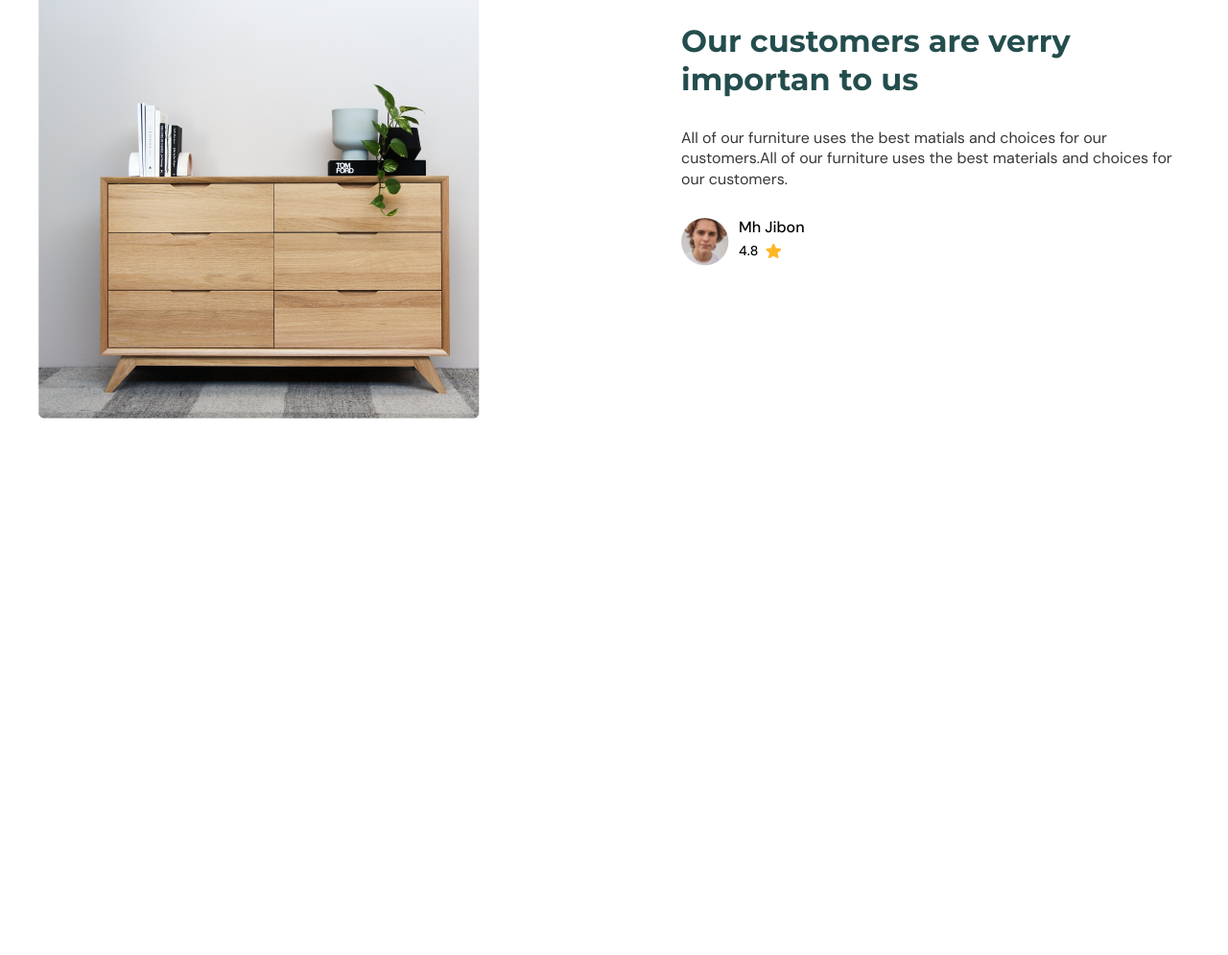
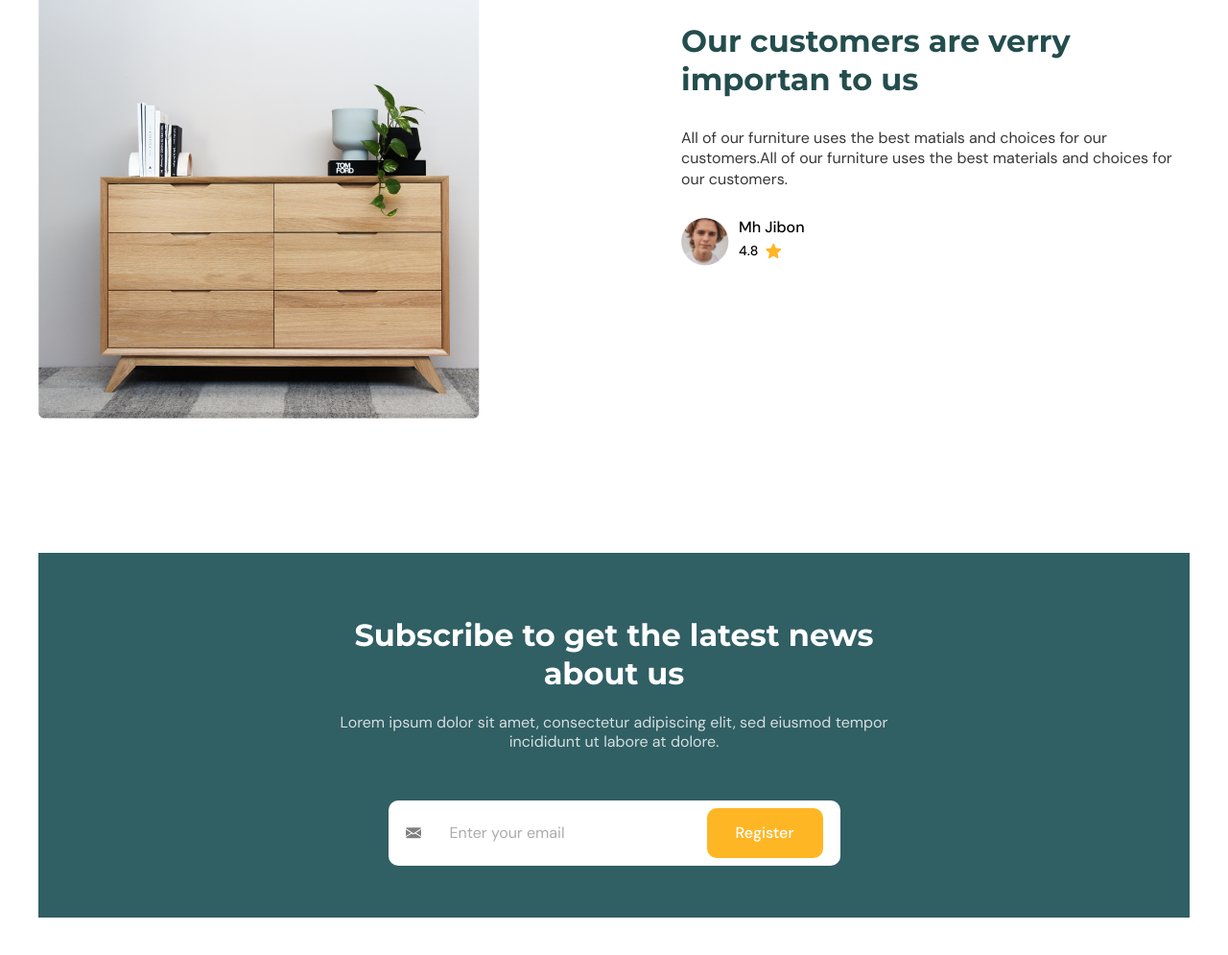
Before and after one commit to progdidi/dudeshape, a website: page app/index.html in a window 1280 px wide. Shown: the part 3391-4386 px from the top of the page at 96% size. Before the commit the page ends 3897 px from the top, so only its background shows below. Drawn offline with Linux system fonts and the light colour scheme.

Commit message:
feat: feat newsletter section

```diff
--- a/app/index.html
+++ b/app/index.html
@@ -271,6 +271,22 @@
     </div>
    </section>
 
+   <section class="newsletter">
+    <div class="container">
+        <div class="newsletter__inner">
+            <div class="newsletter__content">
+                <h2 class="section-title newsletter__title">Subscribe to get the latest news about us</h2>
+                <p class="newsletter__text">Lorem ipsum dolor sit amet, consectetur adipiscing elit, sed eiusmod tempor incididunt ut labore at dolore.</p>
+                <form action="" class="newsletter-form">
+                    <input type="text" class="newsletter-form__input" placeholder="Enter your email">
+                    <button class="newsletter-form__btn">Register</button>
+                </form>
+            </div>
+
+        </div>
+
+    </div>
+   </section>
 
 
     <script src="js/main.js"></script>
--- a/app/scss/_var.scss
+++ b/app/scss/_var.scss
@@ -7,4 +7,5 @@
     --gray-color: #808080;
     --yellow-color: #FFB624;
     --white-color: #fff;
+    --blue-color: #305f64;
 }
--- /dev/null
+++ b/app/scss/blocks/_newsletter.scss
@@ -0,0 +1,85 @@
+.newsletter {
+    margin-bottom: 140px;
+    &__inner {
+        background-color: var(--blue-color);
+        padding-top: 66px;
+        padding-bottom: 54px;
+        color: var(--white-color);
+        .newsletter__content {
+            max-width: 590px;
+            color: var(--white-color);
+            margin: 0 auto;
+            text-align: center;
+        }
+        .newsletter__title {
+            color: var(--white-color);
+            margin-bottom: 21px;
+        }
+        .newsletter__text {
+            line-height: 130%;
+            text-align: center;
+            color: rgba(255, 255, 255, 0.8);
+            margin-bottom: 50px;
+        }
+        .newsletter-form {
+            width: 471px;
+            margin: 0 auto;
+            position: relative;
+            background-color: var(--white-color);
+            padding: 23px 18px 23px 18px;
+            border-radius: 10px;
+            &::before {
+                position: absolute;
+                content: '';
+                width: 16px;
+                height: 16px;
+                background-image: url('../../icons/mail.svg');
+                background-repeat: no-repeat;
+                background-position: center;
+                top: 50%;
+                transform: translateY(-50%);
+                left: 18px;
+
+            }
+            &__input {
+                background-color: transparent;
+                border: none;
+                width: 100%;
+                margin-left: 46px;
+                &::placeholder {
+                    font-size: 16px;
+                    line-height: 137%;
+                    color: rgba(127, 127, 127, 0.66);
+                }
+            }
+            &__btn {
+                position: absolute;
+                right: 18px;
+                top: 8px;
+                padding: 15px 30px;
+                background-color: var(--yellow-color);
+                border-radius: 10px;
+                font-weight: 500;
+                font-size: 16px;
+                line-height: 137%;
+                color: var(--white-color);
+
+            }
+        }
+
+    }
+
+}
+
+@media (max-width: 750px) {
+    .newsletter {
+        &__inner {
+            .newsletter__content {
+                max-width: 80%;
+            }
+            .newsletter-form {
+                width: 90%;
+            }
+        }
+    }
+}
--- a/app/scss/blocks/_reviews.scss
+++ b/app/scss/blocks/_reviews.scss
@@ -1,5 +1,6 @@
 .reviews {
     padding: 70px 0;
+    margin-bottom: 70px;
     &__inner {
         display: flex;
         justify-content: space-between;
--- a/app/scss/style.scss
+++ b/app/scss/style.scss
@@ -10,3 +10,4 @@
 @use './blocks/popular';
 @use './blocks/catalog';
 @use './blocks/reviews';
+@use './blocks/newsletter';
```
Also changed, not shown: app/css/style.min.css, app/icons/mail.svg (added).
